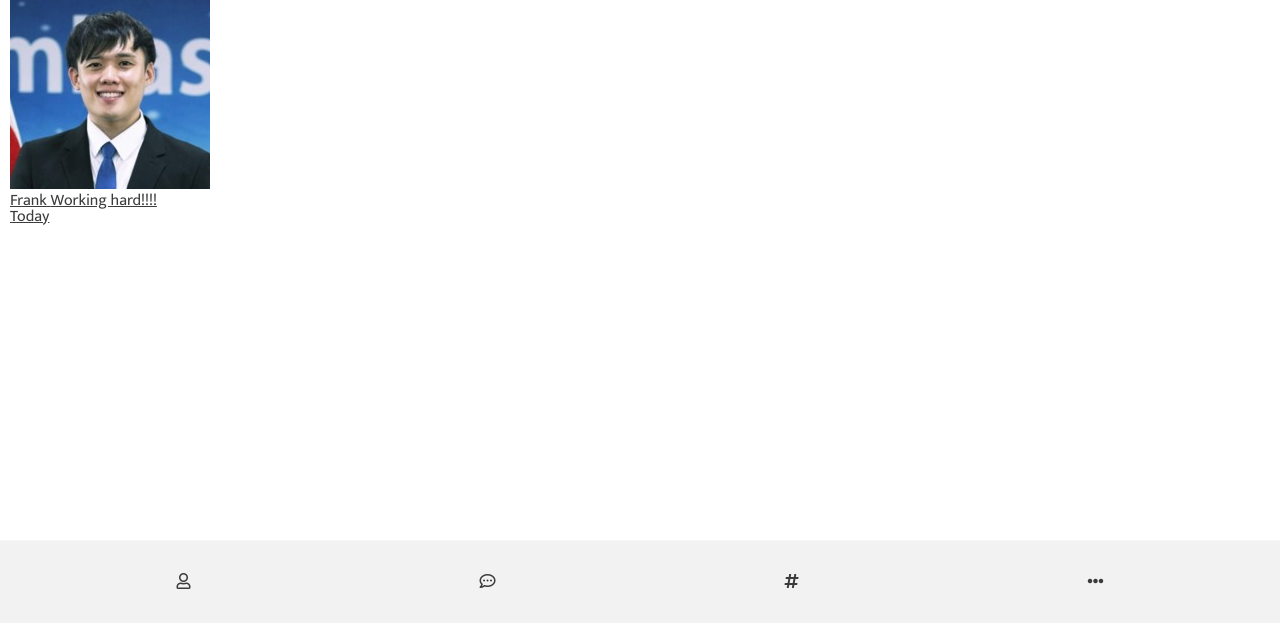
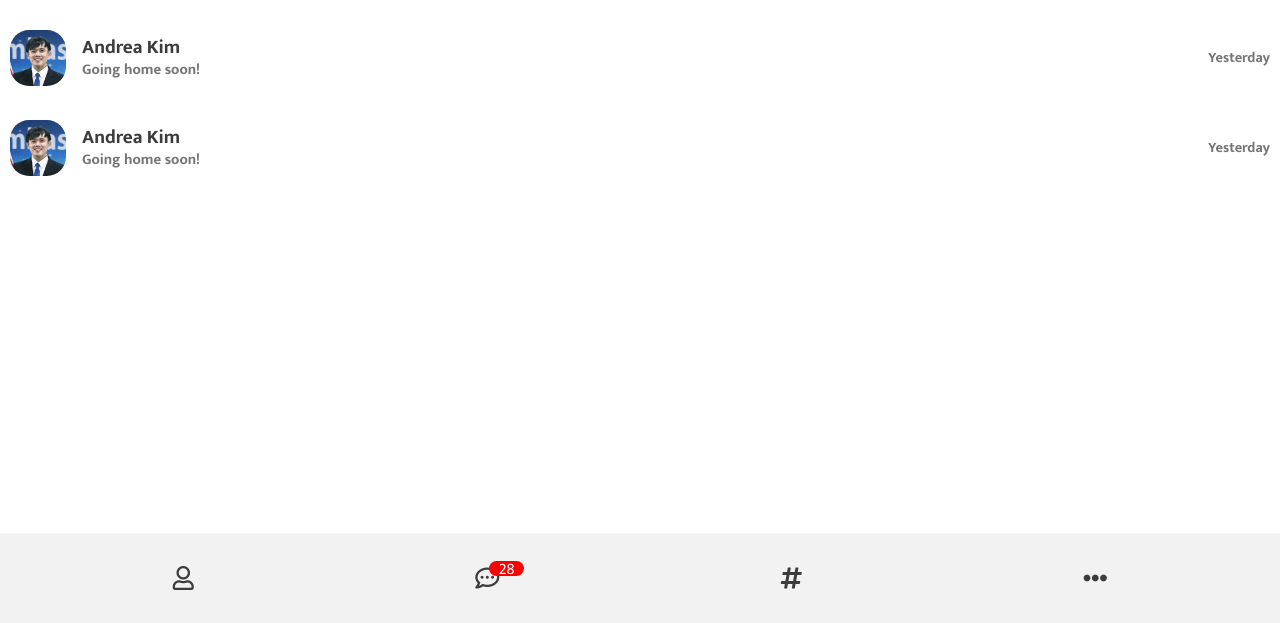
Before and after one commit to devfrankkim/wetalk, a plain HTML site: page HTML/chat.html in a window 1280 px wide. Shown: the part 177-800 px from the top of the page. Drawn offline with Linux system fonts and the light colour scheme.

Commit message:
updating

```diff
--- a/HTML/chat.html
+++ b/HTML/chat.html
@@ -54,21 +54,67 @@
       <ul class="chats__lists">
         <li class="chats__chat chat">
           <a href="message.html">
-            <div class="chat__column">
-              <img
-                class="chat__avatar g-avatar"
-                src="../img/myself.jpeg"
-                alt=""
-              />
-              <div class="chat__content">
-                <span class="chat__username">
-                  Frank
-                </span>
-                <span class="chat__preview">Working hard!!!!</span>
+            <div class="chats__chat friend friend--large">
+              <div class="friend__column">
+                <img
+                  src="../img/myself.jpeg"
+                  alt=""
+                  class="friend__avatar medium"
+                />
+                <div class="friend__content">
+                  <span class="friend__name">
+                    Andrea Kim
+                  </span>
+                  <span class="friend__bottom-text">Going home soon!</span>
+                </div>
+              </div>
+              <div class="friend__column">
+                <span class="chat__timestamp">Yesterday</span>
               </div>
             </div>
-            <div class="chat__column">
-              <span class="chat__timestamp">Today</span>
+          </a>
+        </li>
+        <li class="chats__chat chat">
+          <a href="message.html">
+            <div class="chats__chat friend friend--large">
+              <div class="friend__column">
+                <img
+                  src="../img/myself.jpeg"
+                  alt=""
+                  class="friend__avatar medium"
+                />
+                <div class="friend__content">
+                  <span class="friend__name">
+                    Andrea Kim
+                  </span>
+                  <span class="friend__bottom-text">Going home soon!</span>
+                </div>
+              </div>
+              <div class="friend__column">
+                <span class="chat__timestamp">Yesterday</span>
+              </div>
+            </div>
+          </a>
+        </li>
+        <li class="chats__chat chat">
+          <a href="message.html">
+            <div class="chats__chat friend friend--large">
+              <div class="friend__column">
+                <img
+                  src="../img/myself.jpeg"
+                  alt=""
+                  class="friend__avatar medium"
+                />
+                <div class="friend__content">
+                  <span class="friend__name">
+                    Andrea Kim
+                  </span>
+                  <span class="friend__bottom-text">Going home soon!</span>
+                </div>
+              </div>
+              <div class="friend__column">
+                <span class="chat__timestamp">Yesterday</span>
+              </div>
             </div>
           </a>
         </li>
@@ -83,6 +129,7 @@
         </li>
         <li class="nav__list-item">
           <a href="chat.html" class="nav__list-link">
+            <div class="nav__msg-count">28</div>
             <i class="far fa-comment-dots"></i>
           </a>
         </li>
--- a/css/chat.css
+++ b/css/chat.css
@@ -2,3 +2,6 @@
   padding-top: 5%;
   padding-left: 10%;
 }
+.chats__lists .chat {
+  margin-bottom: 2.1rem;
+}
--- /dev/null
+++ b/css/friend.css
@@ -0,0 +1,66 @@
+.friend {
+  display: flex;
+  justify-content: space-between;
+  align-items: center;
+}
+
+.friend .friend__avatar {
+  width: 3rem;
+  border-radius: 1.2rem;
+}
+
+.friend__avatar.medium {
+  width: 3.5rem;
+}
+
+.friend__avatar.g-avatar {
+  width: 4rem;
+}
+
+.friend .friend__column {
+  display: flex;
+  align-items: center;
+}
+
+.friend .friend__avatar {
+  margin-right: 1rem;
+}
+
+.friend__content .friend__name {
+  font-weight: bold;
+  display: block;
+  margin-bottom: 0.3rem;
+  font-size: 1.2rem;
+}
+
+.friend__content .friend__status {
+  font-size: 0.9rem;
+  opacity: 0.7;
+}
+
+.friend__content .friend__bottom-text {
+  font-size: 0.93rem;
+  opacity: 0.7;
+  font-weight: bold;
+}
+.friend__column .chat__timestamp {
+  font-size: 0.9rem;
+  opacity: 0.7;
+  font-weight: bold;
+}
+
+.friend .friend__now-listening {
+  display: flex;
+  align-items: center;
+  border-radius: 1rem;
+  border: 2px solid #ff0101;
+  box-shadow: 0 0 4px #ff073a;
+  opacity: 0.9;
+  padding: 5px 10px;
+  font-size: 0.8rem;
+}
+.friend .fa-youtube {
+  color: red;
+  font-size: 1rem;
+  margin-right: 0.3rem;
+}
--- /dev/null
+++ b/css/friends.css
@@ -0,0 +1,13 @@
+.friends .friends__plus {
+  margin: 2rem 0;
+  padding: 20px 0px;
+  border-top: 1px solid #f5f1f1;
+  border-bottom: 1px solid #f5f1f1;
+}
+
+.friends__plus .friends__title,
+.friends__title {
+  margin-bottom: 1rem;
+  opacity: 0.8;
+  font-weight: bold;
+}
--- a/css/header.css
+++ b/css/header.css
@@ -4,7 +4,7 @@
   display: flex;
   justify-content: space-between;
   margin-bottom: 2rem;
-  margin-top: 5rem;
+  margin-top: 2rem;
 }
 .header .header__title {
   font-size: 1.6rem;
--- a/css/nav-bar.css
+++ b/css/nav-bar.css
@@ -7,7 +7,31 @@
   border-top: 1px solid #f7f7f7;
   padding: 2rem;
 }
+.nav .fa-user:before,
+.fa-comment-dots,
+.fa-hashtag,
+.fa-ellipsis-h {
+  font-size: 1.5rem;
+}
 .nav .nav__list {
   display: flex;
   justify-content: space-around;
 }
+.nav .nav__list-link {
+  position: relative;
+}
+
+.nav .nav__msg-count {
+  position: absolute;
+  top: -8px;
+  right: -25px;
+  color: white;
+  background-color: red;
+  border-radius: 1rem;
+  padding: 1px;
+  width: 35px;
+  height: 15px;
+  display: flex;
+  justify-content: center;
+  align-content: center;
+}
--- a/css/styles.css
+++ b/css/styles.css
@@ -4,6 +4,8 @@
 @import "../css/header.css";
 @import "../css/nav-bar.css";
 @import "../css/chat.css";
+@import "../css/friend.css";
+@import "../css/friends.css";
 
 * {
   box-sizing: border-box;
@@ -23,6 +25,7 @@ body {
 /* get color from father */
 a {
   color: inherit;
+  text-decoration: none;
 }
 
 .fa-lock-open:before {
```
Also changed, not shown: HTML/add.html (+1 -5 lines), index.html (+11 -11 lines), 1 other file.
